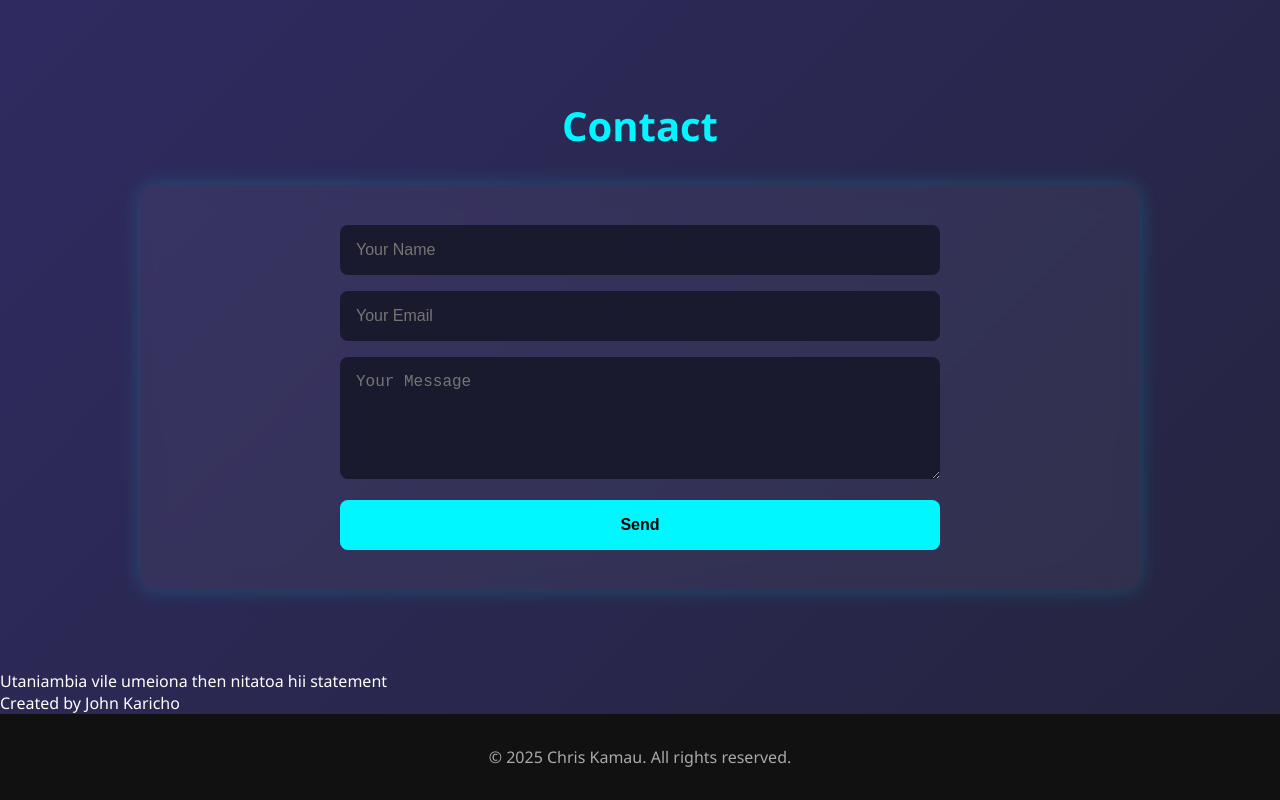
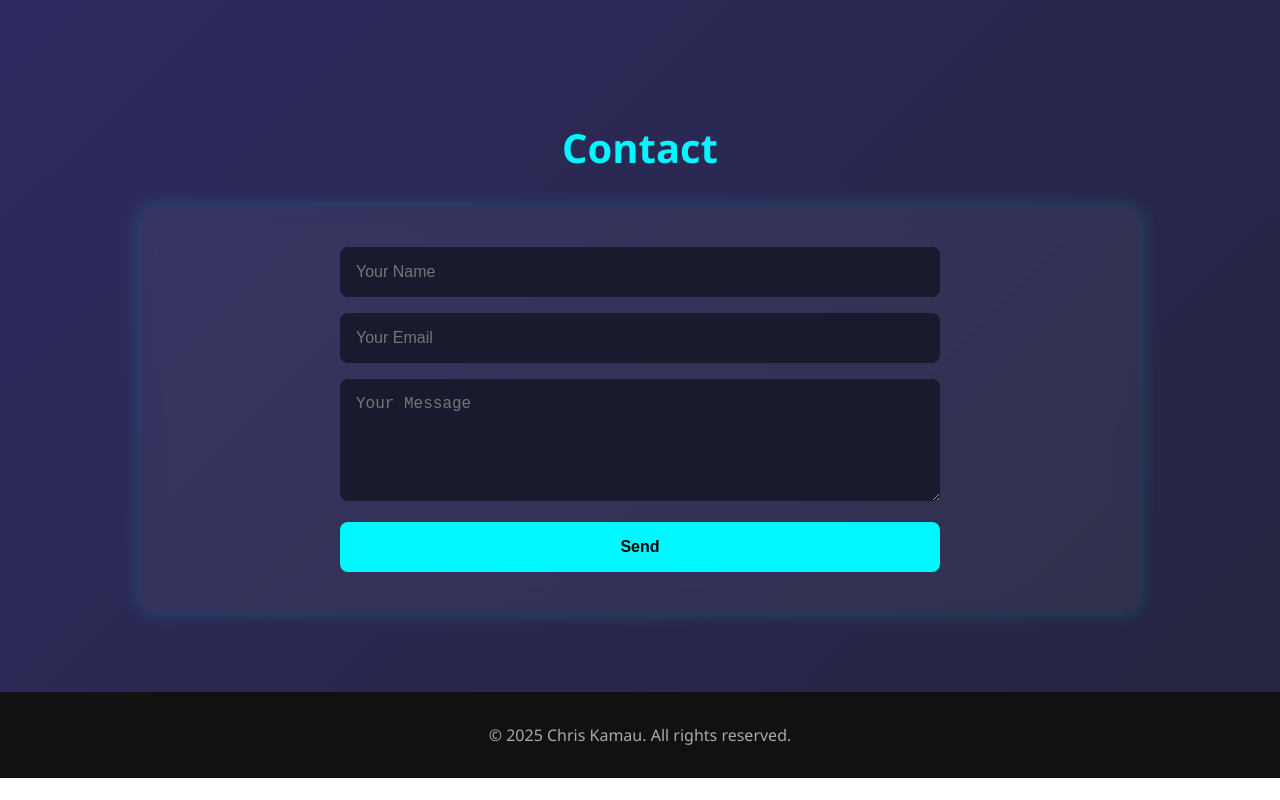
Before and after one commit to JohnRamboReloaded/Chris-Kamau-Website, a plain HTML site: page index.html in a window 1280 px wide. Shown: the part 2366-3166 px from the top of the page. After the commit the page ends 3144 px from the top, so only its background shows below. Drawn offline with Linux system fonts and the light colour scheme.

Commit message:
Update index.html

```diff
--- a/index.html
+++ b/index.html
@@ -265,6 +265,7 @@
     <div class="glass about">
       <img src="https://via.placeholder.com/300x400?text=Chris+Kamau" alt="Chris Kamau">
       <p>Chris Kamau is a passionate music producer and EDM artist driven by the energy of rhythm and melody. Influenced by Avicii, he creates powerful tracks that move both the body and soul.</p>
+      <p>Big up My Man (John Karicho)</p>
     </div>
   </section>
 
@@ -304,8 +305,6 @@
       </form>
     </div>
   </section>
-  <p>Utaniambia vile umeiona then nitatoa hii statement</p>
-<P> Created by John Karicho</P>
   <footer>
     <p>© 2025 Chris Kamau. All rights reserved.</p>
   </footer>
```
